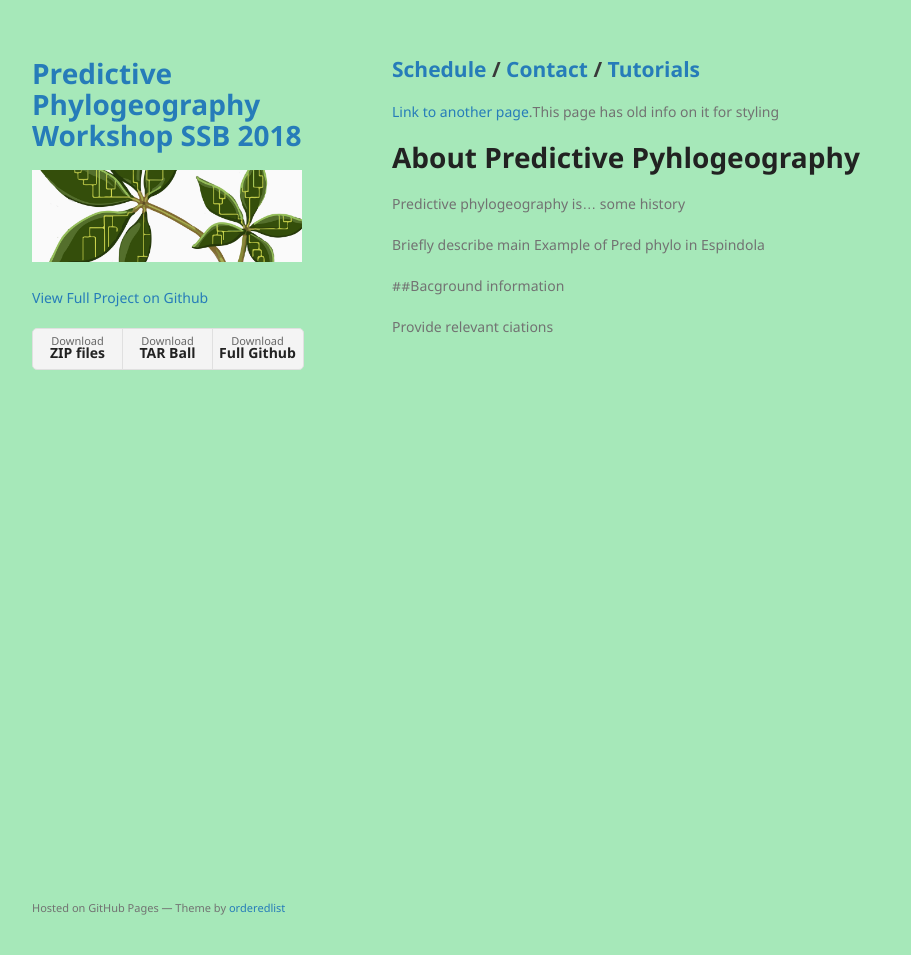
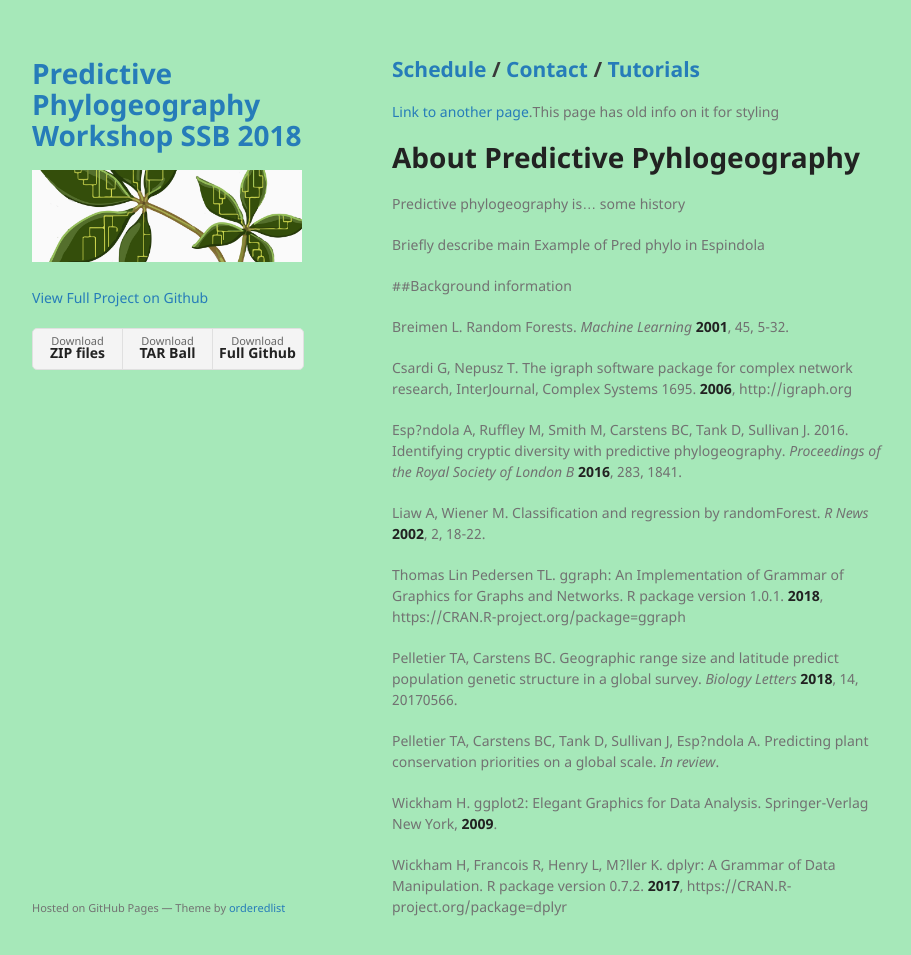
Before and after one commit to PredictivePhylogeography-SSB2018/PredictivePhylogeography-SSB2018.github.io, a Jekyll site: the page built from index.md, in a window 1280 px wide and 987 px high. Shown: the top 955 px of the window, without its empty margins (178-1089 px from the left). Built offline with Jekyll 4.4.1, drawn with Linux system fonts in a browser that asks for light colours; the repository's description, which GitHub fills in, is left out; our own code applies the rules of GitHub Pages for plain Markdown files.

Commit message:
update about page

```diff
--- a/index.md
+++ b/index.md
@@ -14,6 +14,22 @@ Predictive phylogeography is... some history
 
 Briefly describe main Example of Pred phylo in Espindola
 
-##Bacground information
+##Background information
 
-Provide relevant ciations
+Breimen L. Random Forests. *Machine Learning* **2001**, 45, 5-32.
+
+Csardi G, Nepusz T. The igraph software package for complex network research, InterJournal, Complex Systems 1695. **2006**, http://igraph.org
+
+Esp?ndola A, Ruffley M, Smith M, Carstens BC, Tank D, Sullivan J. 2016. Identifying cryptic diversity with predictive phylogeography. *Proceedings of the Royal Society of London B* **2016**, 283, 1841.
+
+Liaw A, Wiener M. Classification and regression by randomForest. *R News* **2002**, 2, 18-22.
+
+Thomas Lin Pedersen TL. ggraph: An Implementation of Grammar of Graphics for Graphs and Networks. R package version 1.0.1. **2018**, https://CRAN.R-project.org/package=ggraph
+
+Pelletier TA, Carstens BC. Geographic range size and latitude predict population genetic structure in a global survey. *Biology Letters* **2018**, 14, 20170566.
+
+Pelletier TA, Carstens BC, Tank D, Sullivan J, Esp?ndola A. Predicting plant conservation priorities on a global scale. *In review*.
+
+Wickham H. ggplot2: Elegant Graphics for Data Analysis. Springer-Verlag New York, **2009**.
+
+Wickham H, Francois R, Henry L, M?ller K. dplyr: A Grammar of Data Manipulation. R package version 0.7.2. **2017**, https://CRAN.R-project.org/package=dplyr
```
